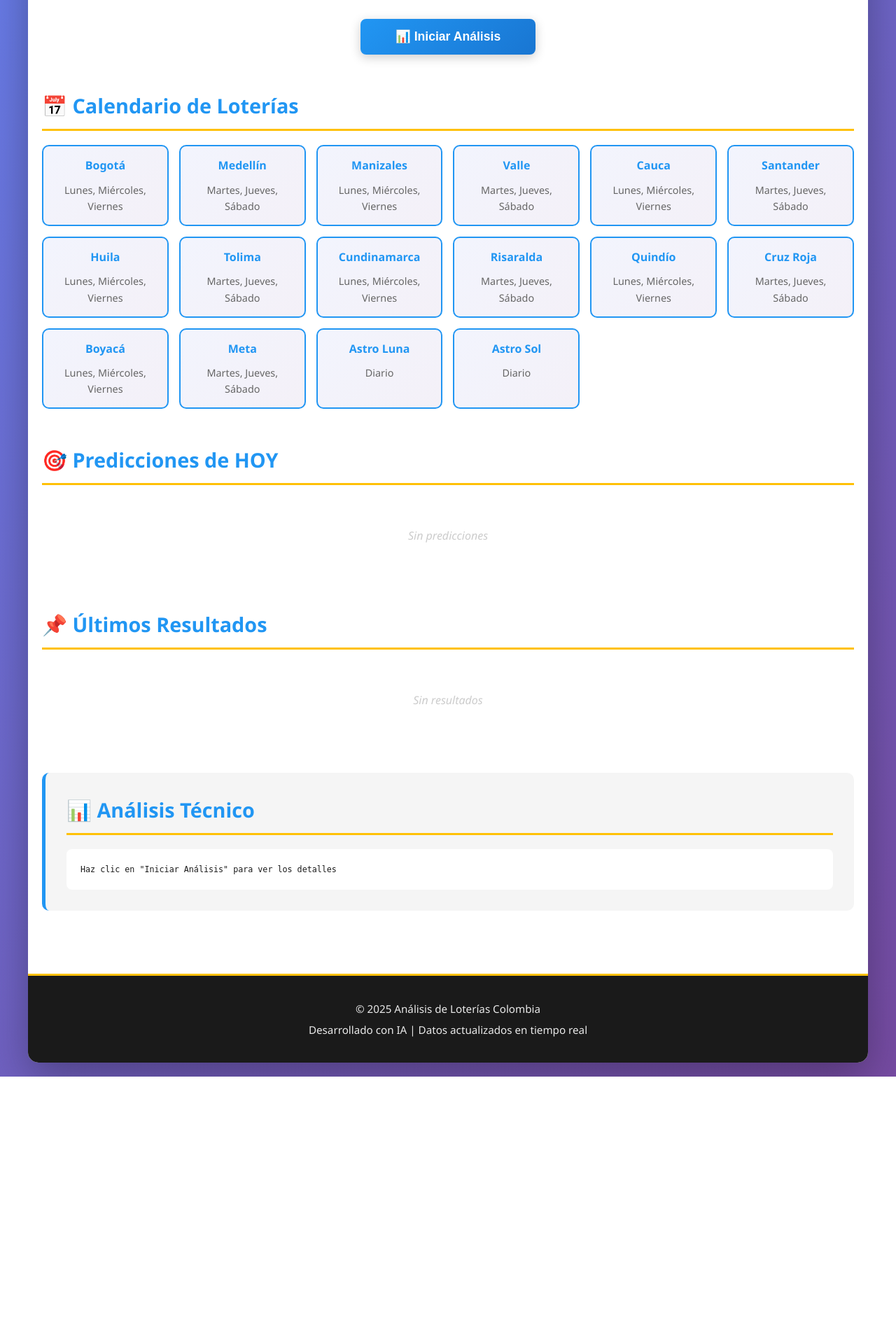
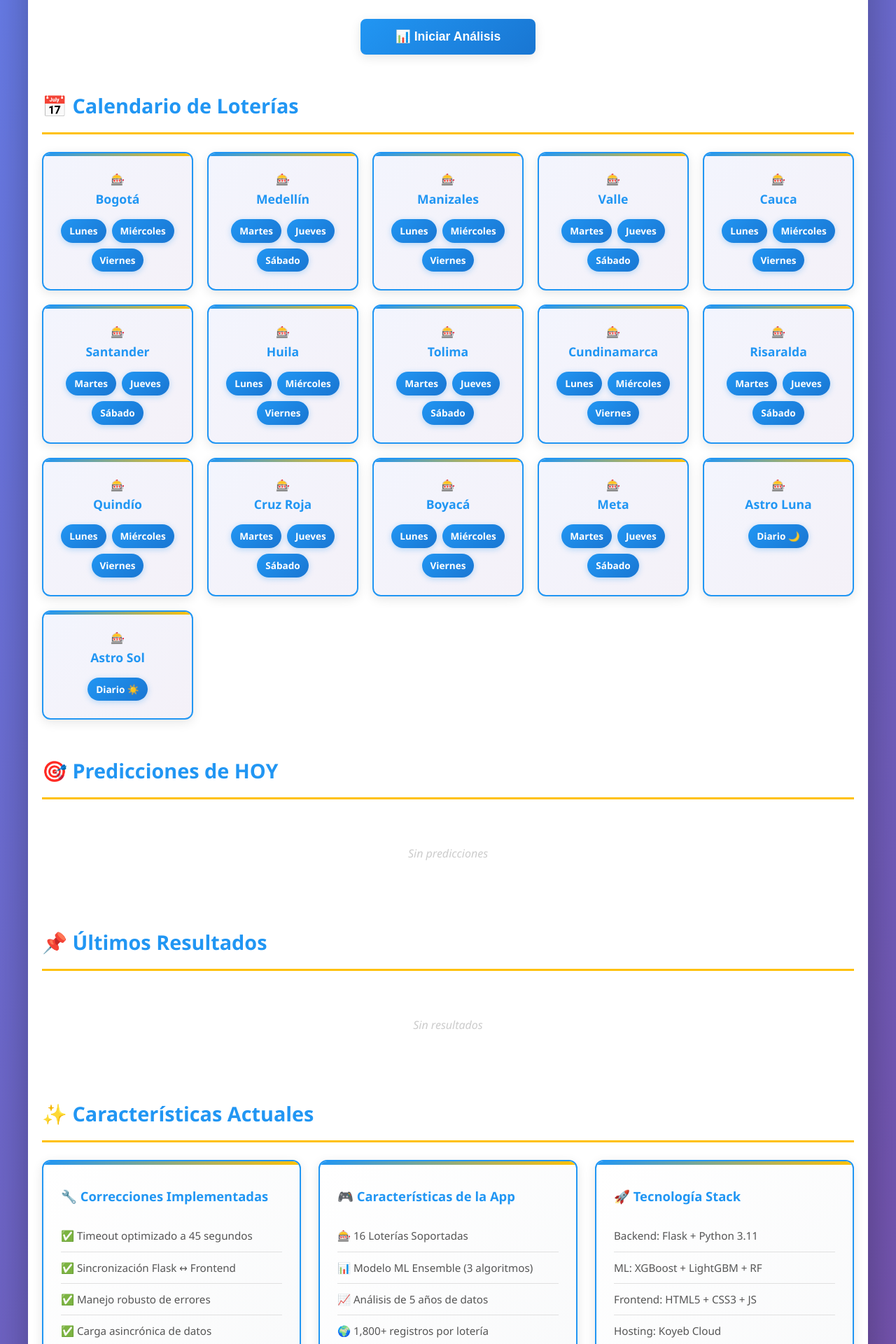
Before and after one commit to juanecheverri2710/analisis-loterias-colombia, a Flask app: page / in a window 1280 px wide. Shown: the part 240-2160 px from the top of the page at 70% size. Before the commit the page ends 1778 px from the top, so only its background shows below. Run offline with Flask 3, Linux system fonts and the light colour scheme; data that the repository does not hold is empty.

Commit message:
v3.2 Final - Calendario en tarjetas profesionales + Características

```diff
--- a/static/style.css
+++ b/static/style.css
@@ -7,8 +7,10 @@
 :root {
     --primary: #2196F3;
     --secondary: #FFC107;
+    --success: #4CAF50;
     --dark: #1A1A1A;
     --light: #F5F5F5;
+    --shadow: 0 4px 15px rgba(0, 0, 0, 0.1);
 }
 
 html { scroll-behavior: smooth; }
@@ -57,10 +60,13 @@ section {
 
 section h2 {
     color: var(--primary);
-    margin-bottom: 20px;
+    margin-bottom: 25px;
     font-size: 1.8em;
     border-bottom: 3px solid var(--secondary);
-    padding-bottom: 10px;
+    padding-bottom: 15px;
+    display: flex;
+    align-items: center;
+    gap: 10px;
 }
 
 .control-section {
@@ -76,7 +82,7 @@ section h2 {
     cursor: pointer;
     transition: all 0.3s;
     font-weight: 600;
-    box-shadow: 0 4px 15px rgba(0, 0, 0, 0.2);
+    box-shadow: var(--shadow);
 }
 
 .btn-primary {
@@ -124,36 +131,77 @@ section h2 {
 .time-info {
     color: #666;
     font-size: 0.95em;
+    font-weight: 500;
 }
 
-/* Calendario */
+/* ===== CALENDARIO EN TARJETAS ===== */
 .calendario-grid {
     display: grid;
-    grid-template-columns: repeat(auto-fit, minmax(180px, 1fr));
-    gap: 15px;
+    grid-template-columns: repeat(auto-fit, minmax(200px, 1fr));
+    gap: 20px;
 }
 
 .calendario-card {
-    background: linear-gradient(135deg, #667eea15 0%, #764ba215 100%);
+    background: white;
     border: 2px solid var(--primary);
-    border-radius: 10px;
-    padding: 15px;
+    border-radius: 12px;
+    padding: 25px 20px;
     text-align: center;
+    transition: all 0.3s ease;
+    box-shadow: var(--shadow);
+    background: linear-gradient(135deg, rgba(102, 126, 234, 0.08) 0%, rgba(118, 75, 162, 0.08) 100%);
+    position: relative;
+    overflow: hidden;
+}
+
+.calendario-card::before {
+    content: '';
+    position: absolute;
+    top: 0;
+    left: 0;
+    right: 0;
+    height: 4px;
+    background: linear-gradient(90deg, var(--primary), var(--secondary));
+}
+
+.calendario-card:hover {
+    transform: translateY(-8px);
+    box-shadow: 0 15px 40px rgba(0, 0, 0, 0.15);
+    border-color: var(--secondary);
+}
+
+.calendar-card .card-icon {
+    font-size: 2.5em;
+    margin-bottom: 10px;
 }
 
 .calendario-card h3 {
     color: var(--primary);
-    margin-bottom: 10px;
-    font-size: 1em;
+    margin-bottom: 15px;
+    font-size: 1.1em;
+    font-weight: 600;
+    word-wrap: break-word;
 }
 
-.calendario-card .dias {
-    color: #666;
-    font-size: 0.9em;
-    font-weight: 500;
+.dias-container {
+    display: flex;
+    flex-wrap: wrap;
+    gap: 8px;
+    justify-content: center;
 }
 
-/* Cards Grid */
+.dia-badge {
+    background: linear-gradient(135deg, var(--primary) 0%, #1976D2 100%);
+    color: white;
+    padding: 6px 12px;
+    border-radius: 20px;
+    font-size: 0.85em;
+    font-weight: 600;
+    display: inline-block;
+    box-shadow: 0 2px 8px rgba(33, 150, 243, 0.3);
+}
+
+/* Cards Grid - Predicciones y Sorteos */
 .predicciones-grid,
 .sorteos-grid {
     display: grid;
@@ -222,11 +280,74 @@ section h2 {
     font-style: italic;
 }
 
-/* Resultados */
+/* ===== CARACTERÍSTICAS ===== */
+.caracteristicas-grid {
+    display: grid;
+    grid-template-columns: repeat(auto-fit, minmax(300px, 1fr));
+    gap: 25px;
+}
+
+.feature-card {
+    background: linear-gradient(135deg, white 0%, #f8f9fa 100%);
+    border: 2px solid var(--primary);
+    border-radius: 12px;
+    padding: 25px;
+    box-shadow: var(--shadow);
+    transition: all 0.3s;
+    position: relative;
+    overflow: hidden;
+}
+
+.feature-card::before {
+    content: '';
+    position: absolute;
+    top: 0;
+    left: 0;
+    right: 0;
+    height: 5px;
+    background: linear-gradient(90deg, var(--primary), var(--secondary));
+}
+
+.feature-card:hover {
+    transform: translateY(-5px);
+    box-shadow: 0 12px 35px rgba(0, 0, 0, 0.15);
+}
+
+.feature-card h3 {
+    color: var(--primary);
+    margin-bottom: 20px;
+    font-size: 1.15em;
+    margin-top: 10px;
+}
+
+.feature-card ul {
+    list-style: none;
+    padding: 0;
+}
+
+.feature-card li {
+    color: #555;
+    padding: 10px 0;
+    border-bottom: 1px solid #E0E0E0;
+    font-size: 0.95em;
+    text-align: left;
+    transition: all 0.2s;
+}
+
+.feature-card li:hover {
+    color: var(--primary);
+    padding-left: 8px;
+}
+
+.feature-card li:last-child {
+    border-bottom: none;
+}
+
+/* ===== RESULTADOS ===== */
 .resultados-section {
     background: var(--light);
     padding: 30px;
-    border-radius: 10px;
+    border-radius: 12px;
     border-left: 5px solid var(--primary);
 }
 
@@ -234,13 +355,14 @@ section h2 {
     background: white;
     padding: 20px;
     border-radius: 8px;
-    font-family: monospace;
+    font-family: 'Courier New', monospace;
     font-size: 0.9em;
-    line-height: 1.6;
+    line-height: 1.7;
     white-space: pre-wrap;
     word-wrap: break-word;
     max-height: 350px;
     overflow-y: auto;
+    color: #333;
 }
 
 footer {
--- a/templates/index.html
+++ b/templates/index.html
@@ -23,7 +23,7 @@
                 </div>
             </section>
 
-            <!-- Calendario de Loterías -->
+            <!-- Calendario de Loterías en Tarjetas -->
             <section class="calendario-section">
                 <h2>📅 Calendario de Loterías</h2>
                 <div id="calendario" class="calendario-grid"></div>
@@ -41,6 +41,46 @@
                 <div id="sorteos" class="sorteos-grid"></div>
             </section>
 
+            <!-- Características -->
+            <section class="caracteristicas-section">
+                <h2>✨ Características Actuales</h2>
+                <div class="caracteristicas-grid">
+                    <div class="feature-card">
+                        <h3>🔧 Correcciones Implementadas</h3>
+                        <ul>
+                            <li>✅ Timeout optimizado a 45 segundos</li>
+                            <li>✅ Sincronización Flask ↔ Frontend</li>
+                            <li>✅ Manejo robusto de errores</li>
+                            <li>✅ Carga asincrónica de datos</li>
+                            <li>✅ Validación de respuestas JSON</li>
+                            <li>✅ Interfaz responsiva mejorada</li>
+                        </ul>
+                    </div>
+                    <div class="feature-card">
+                        <h3>🎮 Características de la App</h3>
+                        <ul>
+                            <li>🎰 16 Loterías Soportadas</li>
+                            <li>📊 Modelo ML Ensemble (3 algoritmos)</li>
+                            <li>📈 Análisis de 5 años de datos</li>
+                            <li>🌍 1,800+ registros por lotería</li>
+                            <li>⚡ Predicciones en tiempo real</li>
+                            <li>🔐 Datos seguros en la nube</li>
+                        </ul>
+                    </div>
+                    <div class="feature-card">
+                        <h3>🚀 Tecnología Stack</h3>
+                        <ul>
+                            <li>Backend: Flask + Python 3.11</li>
+                            <li>ML: XGBoost + LightGBM + RF</li>
+                            <li>Frontend: HTML5 + CSS3 + JS</li>
+                            <li>Hosting: Koyeb Cloud</li>
+                            <li>Database: JSON + Pickle</li>
+                            <li>Status: ✅ Producción 24/7</li>
+                        </ul>
+                    </div>
+                </div>
+            </section>
+
             <!-- Análisis Completo -->
             <section class="resultados-section">
                 <h2>📊 Análisis Técnico</h2>
@@ -49,7 +89,7 @@
         </main>
 
         <footer>
-            <p>&copy; 2025 Análisis de Loterías Colombia</p>
+            <p>&copy; 2025 Análisis de Loterías Colombia | v3.1</p>
             <p>Desarrollado con IA | Datos actualizados en tiempo real</p>
         </footer>
     </div>
@@ -71,8 +111,8 @@
             'Cruz Roja': ['Martes', 'Jueves', 'Sábado'],
             'Boyacá': ['Lunes', 'Miércoles', 'Viernes'],
             'Meta': ['Martes', 'Jueves', 'Sábado'],
-            'Astro Luna': ['Diario'],
-            'Astro Sol': ['Diario']
+            'Astro Luna': ['Diario 🌙'],
+            'Astro Sol': ['Diario ☀️']
         };
 
         // Cargar datos al iniciar
@@ -104,8 +144,11 @@
             for (let [loteria, dias] of Object.entries(CALENDARIO)) {
                 html += `
                     <div class="calendario-card">
+                        <div class="card-icon">🎰</div>
                         <h3>${loteria}</h3>
-                        <p class="dias">${dias.join(', ')}</p>
+                        <div class="dias-container">
+                            ${dias.map(dia => `<span class="dia-badge">${dia}</span>`).join('')}
+                        </div>
                     </div>
                 `;
             }
```
Also changed, not shown: other parts of static/style.css (+86 -6 lines).
